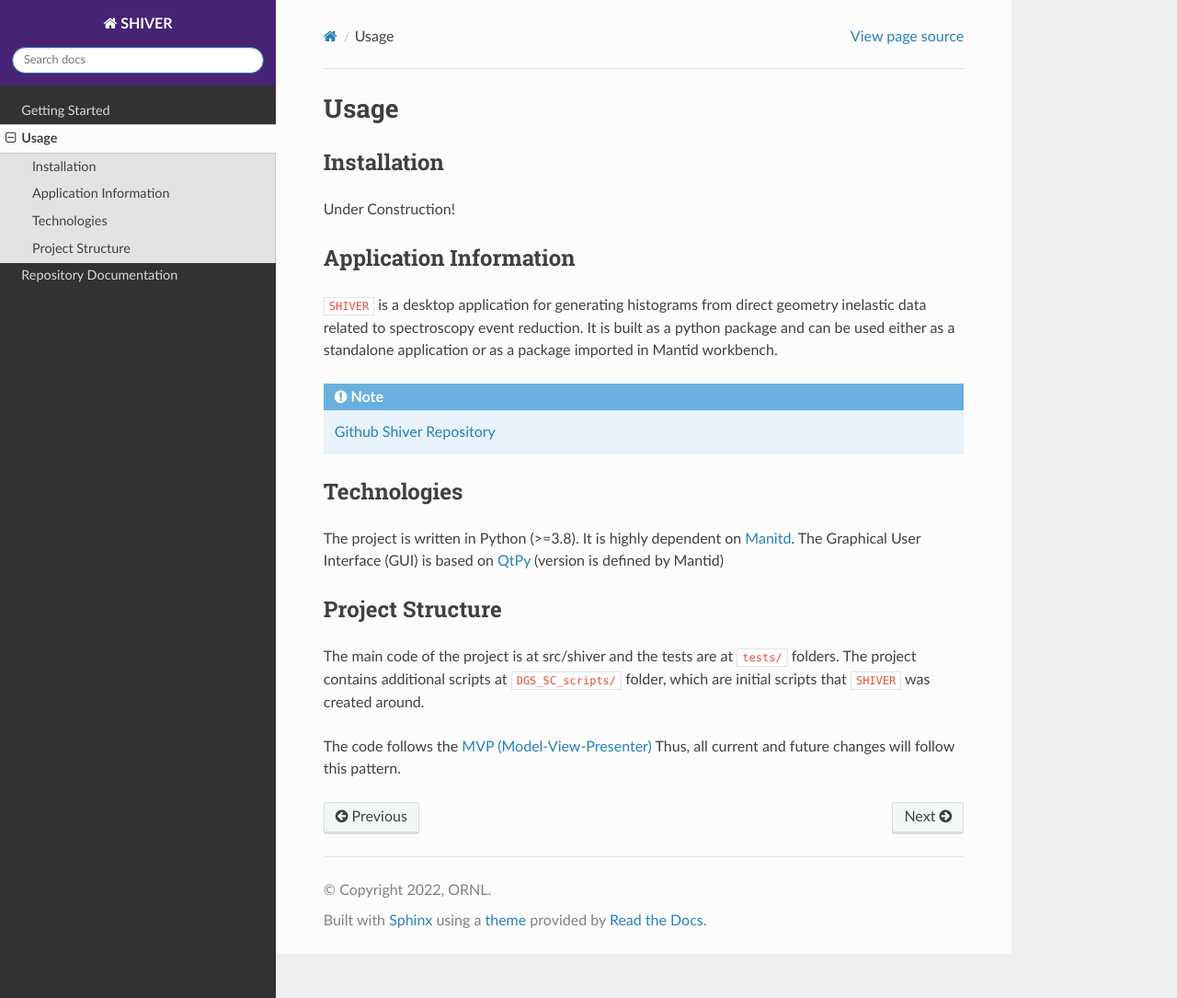
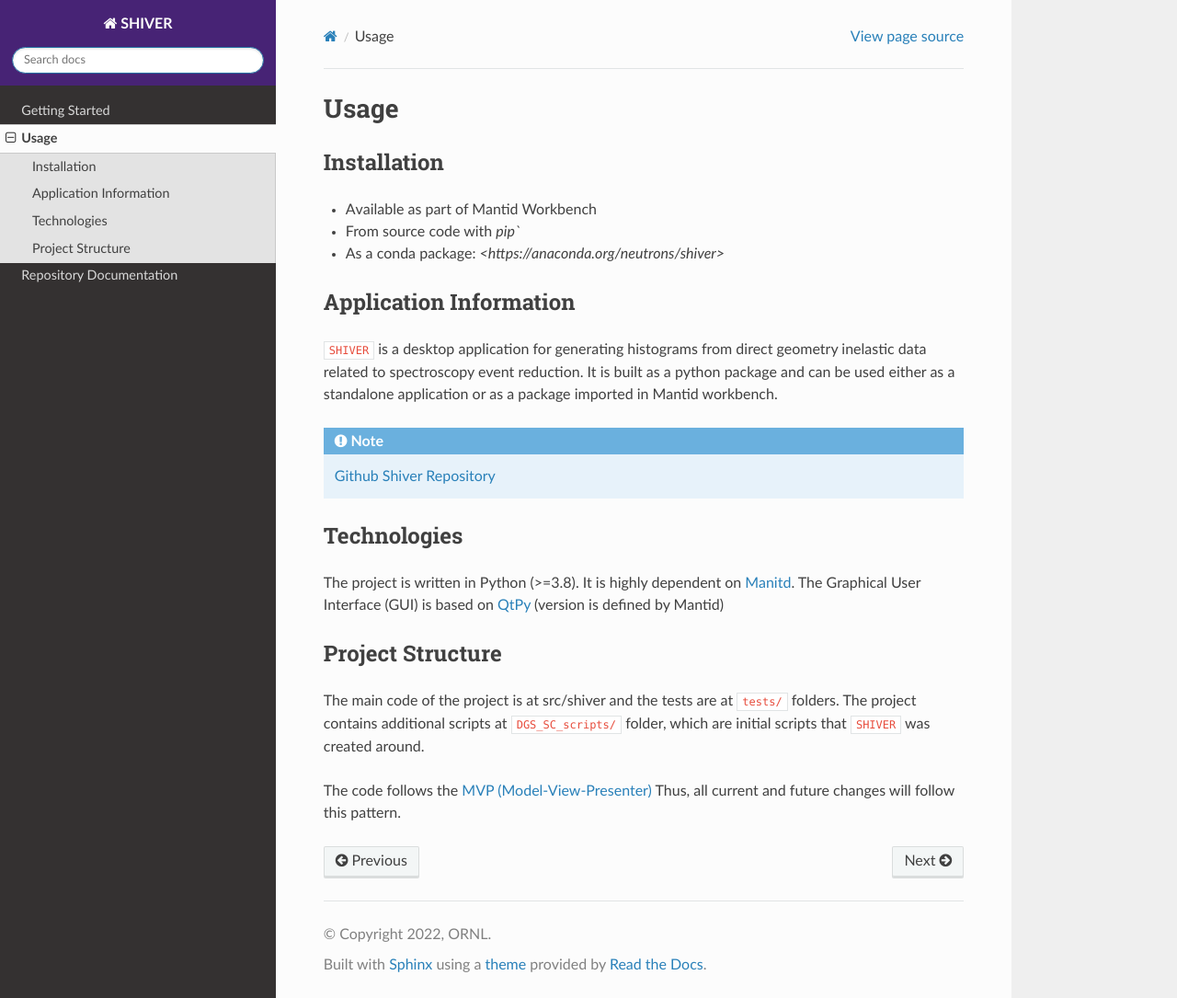
Before and after one commit to neutrons/Shiver, a Sphinx documentation site: the page built from docs/source/usage.rst, in a window 1280 px wide and 1085 px high. Shown: the whole window at 92% size. Built offline with Sphinx 7.4.7 and the Read the Docs theme 2.0.0, drawn with Linux system fonts in a browser that asks for light colours; the version number could not be read and is left out.

Commit message:
installation info added

```diff
--- a/docs/source/usage.rst
+++ b/docs/source/usage.rst
@@ -6,8 +6,9 @@
 Installation
 ------------
 
-
-Under Construction!
+- Available as part of Mantid Workbench
+- From source code with `pip``
+- As a conda package: `<https://anaconda.org/neutrons/shiver>`
 
 Application Information
 -----------------------
```
